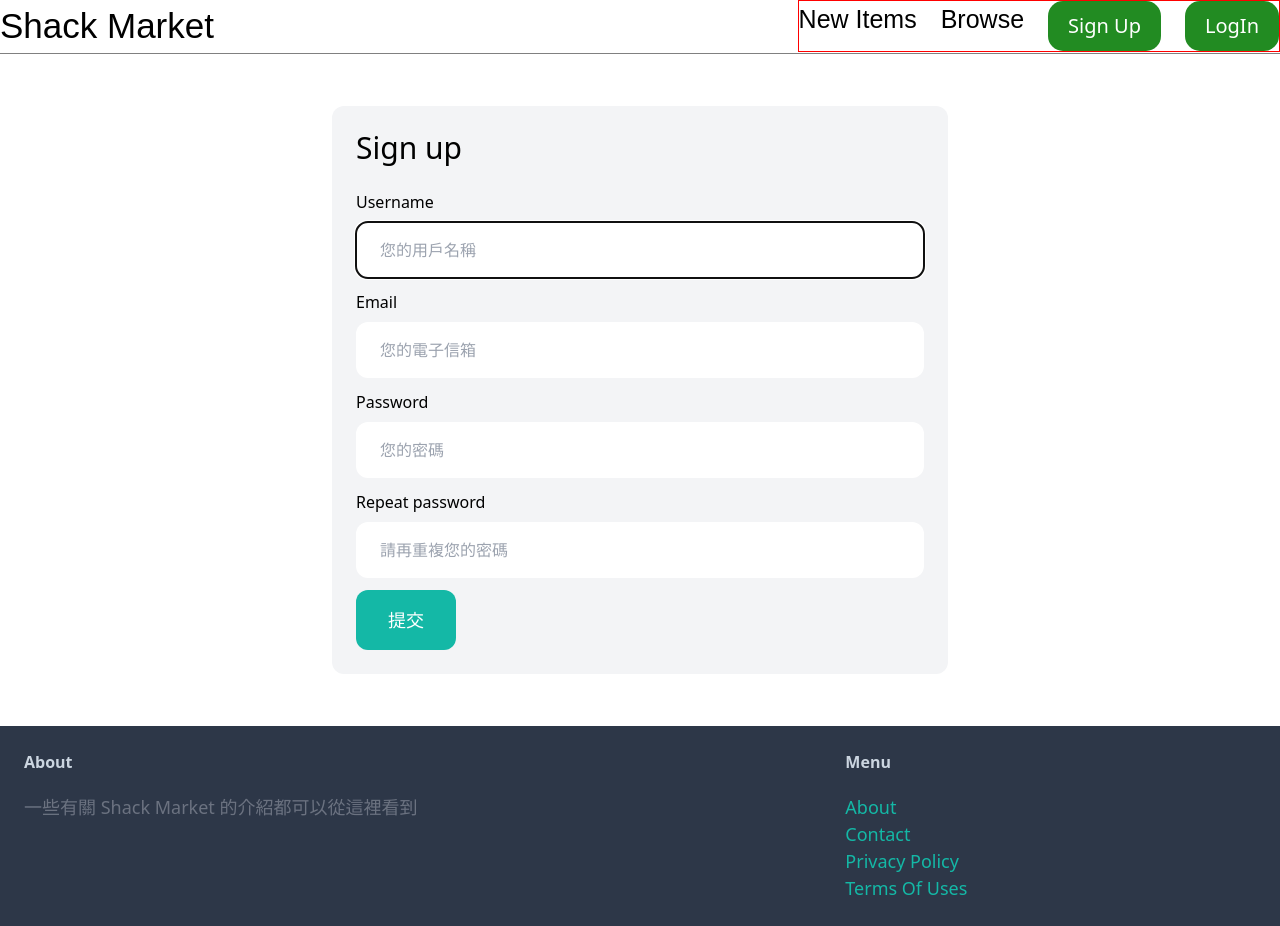
After one commit to ShackArbeit/DjangoMarket2, a Django app: page /signup/ in a window 1280 px wide. The commit adds this page. Run offline with Django 5.2, Linux system fonts and the light colour scheme; some libraries are stand-ins or nearby versions.

Commit message:
Add Form Sign

```diff
--- a/ShackMarket/urls.py
+++ b/ShackMarket/urls.py
@@ -1,13 +1,11 @@
 
 from django.contrib import admin
 from django.urls import path,include
-from core.views import index,contact
 from django.conf import settings
 from django.conf.urls.static import static
 
 urlpatterns = [
-    path('',index,name='index'),
+    path('',include('core.urls')),
     path('items/',include('item.urls')),
-    path('contact/',contact,name='contact'),
     path("admin/", admin.site.urls),
 ]+static(settings.MEDIA_URL,document_root=settings.MEDIA_ROOT)
--- /dev/null
+++ b/core/forms.py
@@ -0,0 +1,24 @@
+from django import forms
+from django.contrib.auth.forms import UserCreationForm
+from django.contrib.auth.models import User
+
+class SignupForm(UserCreationForm):
+      class Meta:
+            model=User
+            fields = ('username', 'email', 'password1', 'password2')
+      username=forms.CharField(widget=forms.TextInput(attrs={
+             'placeholder': '您的用戶名稱',
+             'class': 'w-full py-4 px-6 rounded-xl'
+      }))
+      email = forms.CharField(widget=forms.EmailInput(attrs={
+        'placeholder': '您的電子信箱',
+        'class': 'w-full py-4 px-6 rounded-xl'
+    }))
+      password1 = forms.CharField(widget=forms.PasswordInput(attrs={
+        'placeholder': '您的密碼',
+        'class': 'w-full py-4 px-6 rounded-xl'
+    }))
+      password2 = forms.CharField(widget=forms.PasswordInput(attrs={
+        'placeholder': '請再重複您的密碼',
+        'class': 'w-full py-4 px-6 rounded-xl '
+    }))
--- /dev/null
+++ b/core/templates/signup.html
@@ -0,0 +1,41 @@
+{% extends 'base.html' %}
+
+{% block title %}Sign up{% endblock %}
+
+{% block content %}
+<div class="w-1/2 my-6 mx-auto p-6 bg-gray-100 rounded-xl">
+      <h1 class="mb-6 text-3xl">Sign up</h1>
+      <form method="post" action=".">
+            {% csrf_token %}
+            <div class="mb-3">
+                  <label class="inline-block mb-2">Username</label><br>
+                  {{ form.username }}
+            </div>
+            <div class="mb-3">
+                  <label class="inline-block mb-2">Email</label><br>
+                  {{ form.email }}
+              </div>
+
+              <div class="mb-3">
+                  <label class="inline-block mb-2">Password</label><br>
+                  {{ form.password1 }}
+              </div>
+
+              <div class="mb-3">
+                  <label class="inline-block mb-2">Repeat password</label><br>
+                  {{ form.password2 }}
+              </div>
+              {% if form.errors or form.non_field_errors %}
+              <div class="mb-3 p-6 bg-red-100 rounded-xl">
+                  {% for field in form %}
+                      {{ field.errors }}
+                  {% endfor %}
+
+                  {{ form.non_field_errors }}
+                </div>
+               {% endif %}
+            <button class="py-4 px-8 text-lg bg-teal-500 hover:bg-teal-700 rounded-xl text-white">提交</button>
+      </form>
+
+</div>
+{% endblock %}
--- /dev/null
+++ b/core/urls.py
@@ -0,0 +1,9 @@
+from django.urls import path
+from . import views
+
+app_name='core'
+urlpatterns=[
+      path('',views.index,name='index'),
+      path('contact/',views.contact,name='contact'),
+      path('signup/',views.signup,name='signup')
+]
--- a/core/views.py
+++ b/core/views.py
@@ -1,5 +1,6 @@
-from django.shortcuts import render
+from django.shortcuts import render,redirect
 from item.models import Items,Category
+from .forms import SignupForm
 
 # 將從 item app 裡面所定義的 Category,Items models 拿過來用
 def index(request):
@@ -12,3 +13,15 @@ def index(request):
 
 def contact(request):
       return render(request,'./contact.html')
+
+def signup(request):
+      if request.method=='POST':
+            form = SignupForm(request.POST)
+            if form.is_valid():
+                  form.save()
+                  return redirect('/login/')
+      else:
+        form = SignupForm()
+      return render(request,'./signup.html',{
+            'form':form
+      })
--- a/templates/base.html
+++ b/templates/base.html
@@ -16,7 +16,7 @@
         <div class="nav_items">
              <a href="#" class="nav_items_link">New Items</a>
              <a href="#" class="nav_items_link">Browse</a>
-             <a href="#" class="nav_items_link_spec">Sign Up</a>
+             <a href="{% url 'core:signup' %}"  class="nav_items_link_spec">Sign Up</a>
              <a href="#" class="nav_items_link_spec2">LogIn</a>
         </div>
     </nav>
@@ -36,7 +36,7 @@
                     <a href="#" class="footer_menu">About</a>
                 </li>
                 <li >
-                    <a href="{% url 'contact' %}" class="footer_menu">Contact</a>
+                    <a href="{% url 'core:contact' %}" class="footer_menu">Contact</a>
                 </li>
                 <li>
                     <a href="#" class="footer_menu">Privacy Policy</a>
```
